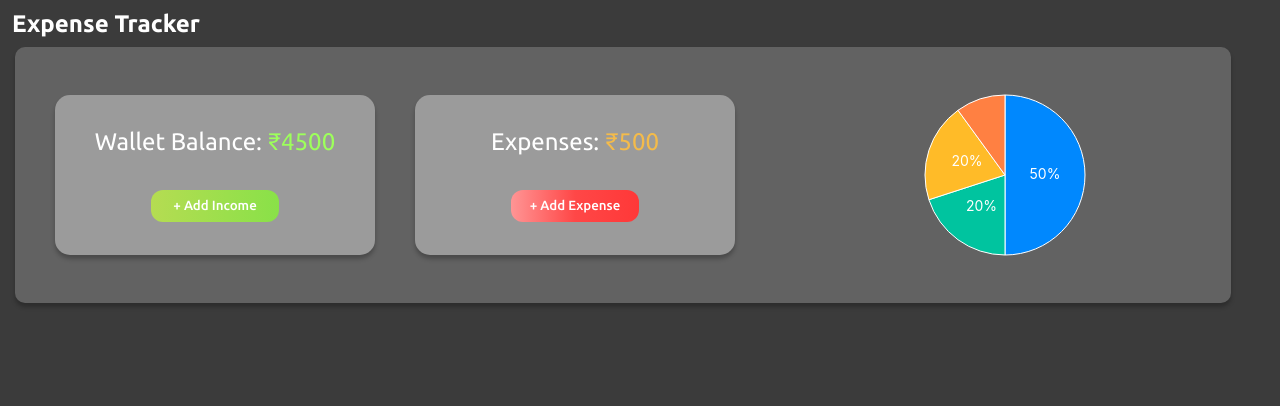
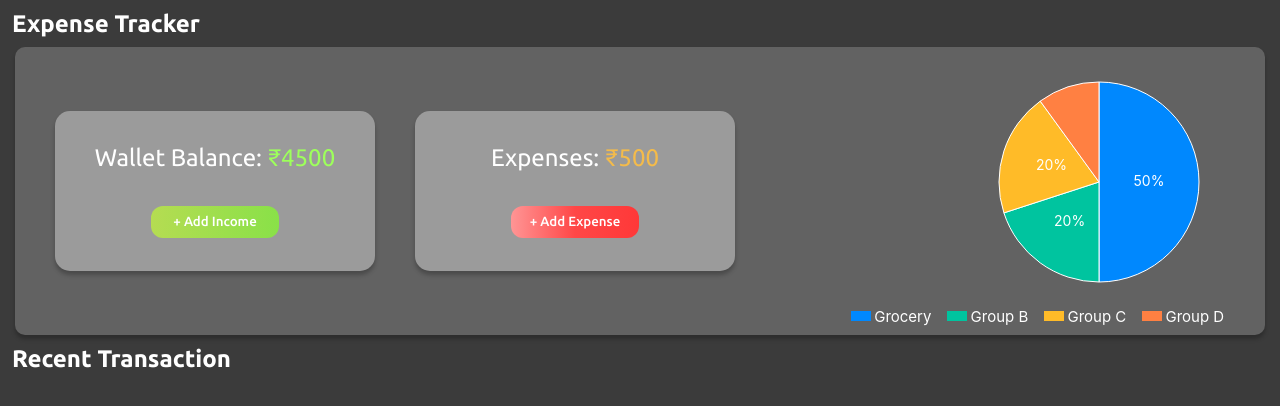
Before and after one commit to premnewbie/expense_tracker, a React (Create React App) app: page / in a window 1280 px wide. Shown: the top 406 px of the page. Built offline with nearby package versions, Linux system fonts and the light colour scheme.

Commit message:
Completed top section static

```diff
--- a/src/Components/ExpenseDashboard.css
+++ b/src/Components/ExpenseDashboard.css
@@ -10,8 +10,8 @@ h2 {
 }
 
 .expense-tracker-top{
-    width: 76rem;
-    height: 16rem;
+    width: 100;
+    height: 18rem;
     background-color: #626262;
     margin-left: 15px;
     margin-right: 15px;
@@ -74,8 +74,22 @@ h2 {
     border-radius: 12px;
 }
 
-.piechart-and-label {
+.piechart-and-labels {
     display: flex;
-    justify-content: center;
-    padding-left: 120px;
+    flex-direction: column;
+    align-items:flex-end;
 }
+
+.labels{
+    display: flex;
+    justify-content: flex-start;
+    align-items: center;
+    flex-wrap: wrap;
+    font-size: 15px;
+    margin-left: 100px;
+}
+
+.color-indicator{
+    margin-left: 1rem;
+    margin-right: 0.2rem;
+}
--- a/src/Components/ExpenseDashboard.js
+++ b/src/Components/ExpenseDashboard.js
@@ -1,8 +1,10 @@
+import ExpenseTrackerBottom from './ExpenseTrackerBottom';
 import ExpenseTrackerTop from './ExpenseTrackerTop';
 
 const ExpenseDashboard = () => {
     return ( <div>
         <ExpenseTrackerTop />
+        <ExpenseTrackerBottom />
     </div> );
 }
 
--- a/src/Components/ExpenseTrackerBottom.js
+++ b/src/Components/ExpenseTrackerBottom.js
@@ -1,5 +1,6 @@
 const ExpenseTrackerBottom = () => {
     return ( <>
+    <h2>Recent Transaction</h2>
     </> );
 }
 
--- a/src/Components/ExpenseTrackerTop.js
+++ b/src/Components/ExpenseTrackerTop.js
@@ -25,8 +25,15 @@ const ExpenseTrackerTop = () => {
                 </div>
                 <button>+ Add Expense</button>
             </div>
-            <div className='piechart-and-label'>
+            <div className='piechart-and-labels'>
                 <PieChartWithCustomizedLabel data={data}/>
+                <div className='labels'>
+                    {data.map(item => (<>
+                    <span className='color-indicator'
+                    style={{backgroundColor: `${item.color}`,width:20,height:10}}></span>
+                    <p>{item.label}</p>
+                    </>))}
+                </div>
             </div>
         </div>
     </> );
--- a/src/Components/PieChartWithCustomizedLabel.js
+++ b/src/Components/PieChartWithCustomizedLabel.js
@@ -6,8 +6,8 @@ export default function PieChartWithCustomizedLabel({data}) {
 
   const sizing = {
     margin: { right: 5 },
-    width: 300,
-    height: 300,
+    width: 250,
+    height: 250,
     legend: { hidden: true },
   };
 
@@ -22,7 +22,7 @@ export default function PieChartWithCustomizedLabel({data}) {
       <PieChart
         series={[
           {
-            outerRadius: 80,
+            outerRadius: 100,
             data,
             arcLabel: getArcLabel,
             arcLabelMinAngle: 45,
```
